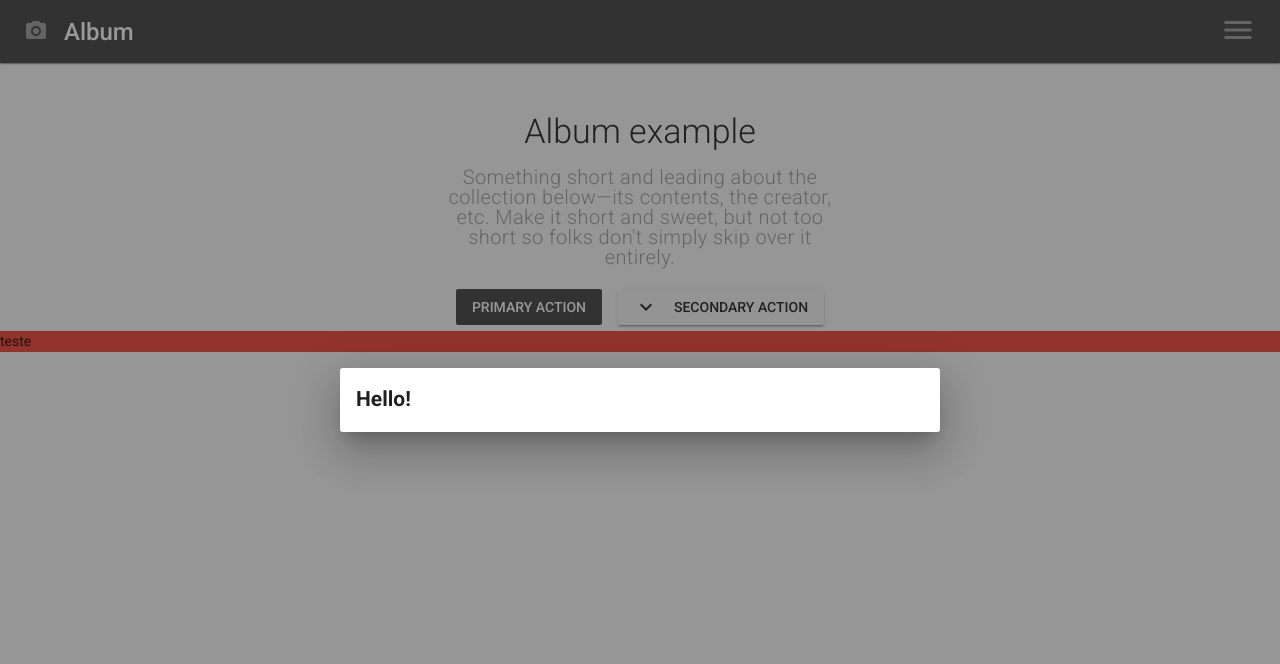
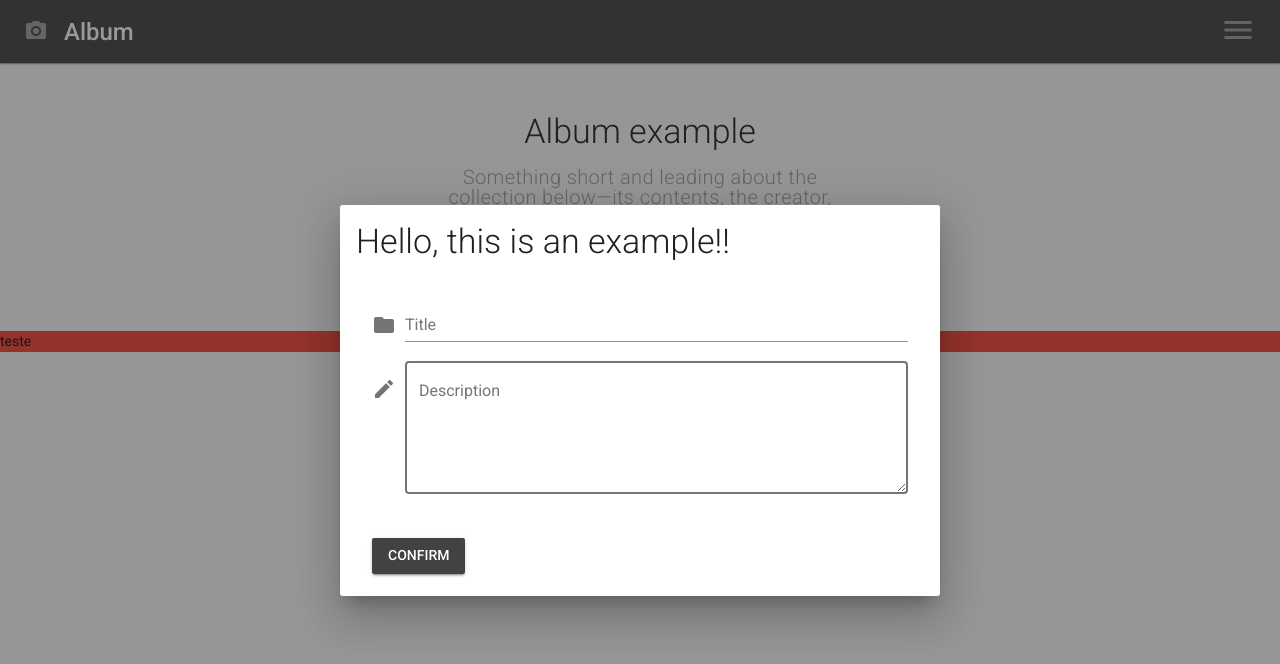
Before and after one commit to kammradt/practicing-webdesign, a Vue app in the folder album-bootstrap-template/: page / in a window 1280 px wide. Both pictures are taken after a click on the button "PRIMARY ACTION". Shown: the top 664 px of the page. Built offline with nearby package versions, Linux system fonts and the light colour scheme.

Commit message:
:sparkles: - PrimaryAction now has its own Popup component finished.

```diff
--- a/album-bootstrap-template/src/components/Popup.vue
+++ b/album-bootstrap-template/src/components/Popup.vue
@@ -3,8 +3,29 @@
     <v-btn flat slot="activator" class="secondary">Primary action</v-btn>
     <v-card>
       <v-card-title>
-        <h2>Hello!</h2>
+        <span class="font-weight-light display-1">Hello, this is an example!!</span>
       </v-card-title>
+      <v-card-text>
+        <v-form class="px-3">
+          <v-text-field
+            label="Title"
+            prepend-icon="folder"
+            color="pink darken-1"
+          />
+          <v-text-field
+            label="Description"
+            prepend-icon="edit"
+            color="pink darken-1"
+            textarea
+          />
+          <v-btn
+            dark
+            color="secondary"
+            class="mx-0 mt-3"
+            v-text="'Confirm'"
+          />
+        </v-form>
+      </v-card-text>
     </v-card>
   </v-dialog>
 </template>
```
